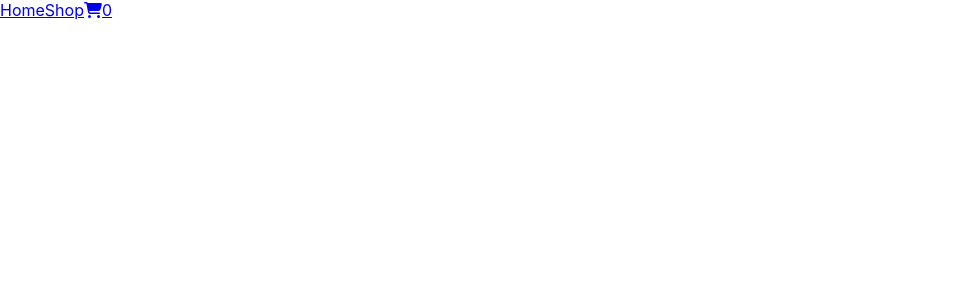
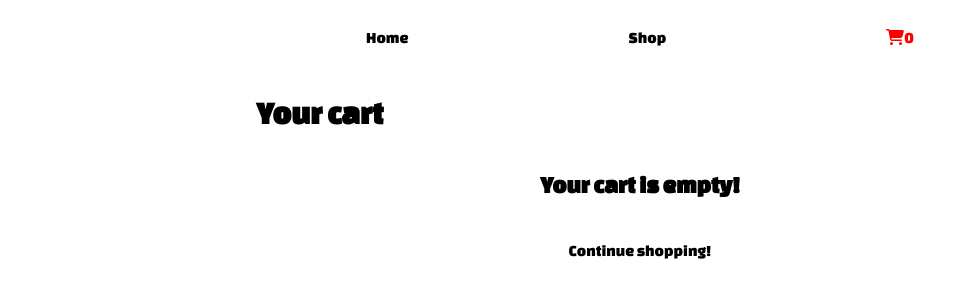
Before and after one commit to bbqbop/shopping-cart, a React (Create React App) app: page /cart in a window 1280 px wide. Before the commit this address had no page. Shown: the top 300 px of the page, without its empty margins (0-976 px from the left). Built offline with nearby package versions, Linux system fonts and the light colour scheme.

Commit message:
add basic styles

```diff
--- a/src/App.css
+++ b/src/App.css
@@ -1,38 +1,44 @@
-.App {
-  text-align: center;
+@import url('https://fonts.googleapis.com/css2?family=Changa+One&display=swap');
+
+*{
+  box-sizing: border-box;
+  font-family: 'Changa One', cursive;
+
 }
 
-.App-logo {
-  height: 40vmin;
-  pointer-events: none;
+#root {
+  display: grid;
+  grid-template-rows: 75px 1fr;
+  justify-content: center;
 }
 
-@media (prefers-reduced-motion: no-preference) {
-  .App-logo {
-    animation: App-logo-spin infinite 20s linear;
-  }
+.navBar {
+  position: relative;
+  display: flex;
+  justify-content: space-around;
+  align-items: center;
+  width: 60vw;
 }
 
-.App-header {
-  background-color: #282c34;
-  min-height: 100vh;
-  display: flex;
-  flex-direction: column;
-  align-items: center;
-  justify-content: center;
-  font-size: calc(10px + 2vmin);
-  color: white;
+.cartIcon.fixed {
+  position: fixed;
+  top: 5px;
+  left: calc(50vw + 200px);
+  font-size: 1.5rem;
 }
 
-.App-link {
-  color: #61dafb;
+.continueCheckout {
+  position: fixed;
+  right: 1rem;
+  top: 1rem;
+  font-size: 1rem;
 }
 
-@keyframes App-logo-spin {
-  from {
-    transform: rotate(0deg);
-  }
-  to {
-    transform: rotate(360deg);
-  }
+a {
+  color: black;
+  text-decoration: none;
 }
+
+a.active {
+  color: red
+}
--- a/src/App.js
+++ b/src/App.js
@@ -5,6 +5,7 @@ import Home from './pages/Home';
 import Shop from './pages/Shop';
 import ShoppingCart from "./components/ShoppingCart";
 import NavBar from "./components/NavBar";
+import './App.css';
 
 export const CartContext = React.createContext();
 
@@ -21,7 +22,7 @@ export default function App(){
                 <Routes>
                     <Route path="/" element={<Home />} />
                     <Route path="/shop" element={<Shop />} />
-                    <Route path="/shop/cart" element={<ShoppingCart />} />
+                    <Route path="/cart" element={<ShoppingCart />} />
                 </Routes>
             </BrowserRouter>
         </CartContext.Provider>
--- a/src/components/NavBar.js
+++ b/src/components/NavBar.js
@@ -1,10 +1,26 @@
 import { NavLink } from "react-router-dom"
 import { CartContext } from "../App"
-import { useContext } from "react";
+import { useContext, useState, useEffect } from "react";
 import { FontAwesomeIcon } from "@fortawesome/react-fontawesome";
 import { faCartShopping } from "@fortawesome/free-solid-svg-icons";
 
 export default function NavBar(){
+
+    const [isFixed, setIsFixed] = useState(false);
+
+    const handleScroll = () => {
+        const cartIcon = document.querySelector('.cartIcon')
+        const cartIconRect = cartIcon.getBoundingClientRect();
+        const isScrolled = window.scrollY > cartIconRect.top + window.scrollY;
+
+        if (isScrolled){
+            cartIcon.classList.add('fixed');
+        } else {
+            cartIcon.classList.remove('fixed');
+        }
+    }
+
+    window.addEventListener('scroll', handleScroll);
 
     const { cart } = useContext(CartContext);
 
@@ -19,11 +35,13 @@ export default function NavBar(){
     return (
         <div className="navBar">
             <NavLink to="/">Home</NavLink>
-            <NavLink to="/shop">Shop</NavLink>
-            <NavLink to="/shop/cart">
-                <FontAwesomeIcon icon={faCartShopping} />
-                {getItemsCount()}
-            </NavLink>
+            <NavLink to="/shop" >Shop</NavLink>
+            <div className={`cartIcon`}>
+                <NavLink to="/cart" >
+                    <FontAwesomeIcon icon={faCartShopping} />
+                    {getItemsCount()}
+                </NavLink>
+            </div>
         </div>
     )
 }
--- /dev/null
+++ b/src/components/ShoppingCart.css
@@ -0,0 +1,55 @@
+* {
+    transition: all 350ms ease;
+}
+
+.cartBody {
+    display: flex;
+    justify-content: center;
+}
+
+table * {
+    text-align: left;
+}
+
+table thead * {
+    opacity: 0.8;
+}
+
+table tbody td:first-child {
+    font-weight: 800;
+    width: 300px;
+}
+
+table tbody tr:nth-child(2n) td:first-child{
+    /* color: lightslategray; */
+}
+
+table tbody td:nth-child(2) {
+    font-style: italic;
+}
+
+table tbody input {
+    width: 3rem;
+    text-align: center;
+}
+
+table svg {
+    opacity: 0.5;
+    background-color: inherit;
+    border-radius: 50%;
+    padding: 5px;
+}
+
+table svg:hover {
+    opacity: 1;
+    color: red;
+    background-color: gray;
+}
+
+.cartFooter {
+    margin: 25px;
+    display: flex;
+    flex-direction: column;
+    align-items: center;
+    gap: 10px;
+}
--- a/src/components/ShoppingCart.js
+++ b/src/components/ShoppingCart.js
@@ -2,6 +2,8 @@ import { CartContext } from "../App"
 import { useContext } from "react"
 import { FontAwesomeIcon } from "@fortawesome/react-fontawesome";
 import { faXmark } from "@fortawesome/free-solid-svg-icons";
+import { Link } from 'react-router-dom'
+import './ShoppingCart.css'
 
 export default function ShoppingCart(){
 
@@ -13,7 +15,8 @@ export default function ShoppingCart(){
         for(let item in cart){
             total += parseFloat(cart[item].price) * parseFloat(cart[item].quantity);
         }
-        return total;
+        const rndTotal = total.toFixed(2);
+        return rndTotal;
     }
 
     function deleteItem(e){
@@ -27,9 +30,32 @@ export default function ShoppingCart(){
         })
     }
 
+    function changeQuantity(e) {
+        const newQuantity = parseInt(e.target.value);
+        const itemName = e.target.dataset.itemname;
+        if (newQuantity <= 0){
+            setCart(prevCart => {
+                const newCart = {...prevCart}
+                delete newCart[itemName]
+                return newCart;
+            })
+        } else {
+            setCart(prevCart => {
+                return {
+                    ...prevCart,
+                    [itemName]: {
+                        ...prevCart[itemName],
+                        quantity: newQuantity
+                    }
+                };
+            });
+        }
+    }
+
     return (
-        <div>
+        <div className="shoppingCart">
             <h1>Your cart</h1>
+            <div className="cartBody">
                 {itemsArray.length > 0
                     ?
                     <table>
@@ -49,8 +75,17 @@ export default function ShoppingCart(){
                                     <tr key={index}>
                                         <td>{item}</td>
                                         <td>{cart[item].price}</td>
-                                    <td>{cart[item].quantity}</td>
-                                    <td>{cart[item].price * cart[item].quantity}</td>
+                                        <td>
+                                            <input
+                                            type="number"
+                                            id="quantityInput"
+                                            min="0"
+                                            data-itemname={item}
+                                            value={cart[item].quantity}
+                                            onChange={changeQuantity}
+                                            />
+                                        </td>
+                                        <td>{(cart[item].price * cart[item].quantity).toFixed(2)}</td>
                                         <td><FontAwesomeIcon icon={faXmark} onClick={deleteItem} data-itemname={item}/></td>
                                     </tr>
                                 ))
@@ -61,7 +96,7 @@ export default function ShoppingCart(){
                                 <th></th>
                                 <th></th>
                                 <th>TOTAL</th>
-                            <th>{getTotal()}</th>
+                                <th>${getTotal()}</th>
 
                             </tr>
                         </tfoot>
@@ -70,5 +105,10 @@ export default function ShoppingCart(){
                     <h2>Your cart is empty!</h2>
                 }
             </div>
+            <div className="cartFooter">
+                {itemsArray.length > 0 && <Link to='/'>Continue to check out</Link>}
+                <Link to='/shop'>Continue shopping!</Link>
+            </div>
+        </div>
     )
 }
--- a/src/pages/Shop.js
+++ b/src/pages/Shop.js
@@ -1,24 +1,33 @@
-import { useState, useEffect } from 'react';
+import { useContext, useEffect, useState } from 'react';
+import { CartContext } from '../App';
 import getImages from '../lib/getImages';
+import { Link } from 'react-router-dom';
 
 import Item from '../components/Item';
 
 export default function Home(){
     const items = require('../data/items.json')
+    const [cartIsFull, setCartIsFull] = useState(false);
+    const { cart } = useContext(CartContext);
+
+    useEffect(()=> {
+        if(Object.keys(cart).length > 0){
+            setCartIsFull(true)
+        }
+    },[cart])
 
     return (
-        <div>
+        <div className='shop'>
             <h1>Shop</h1>
             {items.map((item, index) =>
                 <Item name={item.name}
                       description={item.description}
                       price={item.price}
-                    //   quantity={cart[item.name]?.quantity || 0}
-                    //   setCart = {setCart}
                       images = {getImages(item.name)}
                       index={index}
                       key={index}/>
                       )}
+            {cartIsFull && <Link to='/cart' className='continueCheckout'>Continue to checkout</Link>}
         </div>
 
     )
```
Lines whose indentation alone changed are shown as unchanged.
